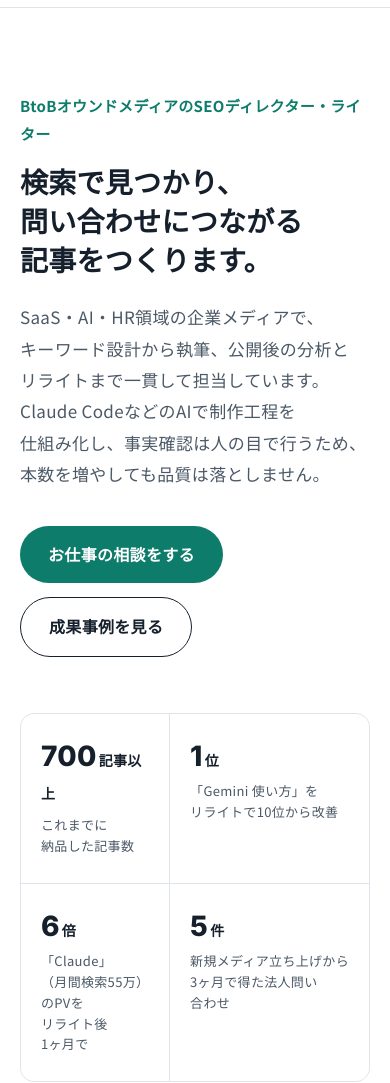
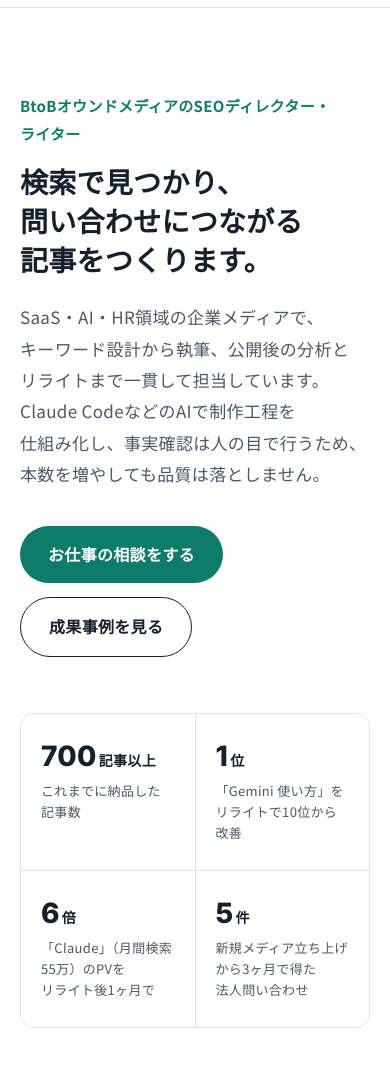
Before and after one commit to yukinjou0127-spec/yukinjou0127-spec.github.io, a plain HTML site: page index.html in a window 390 px wide. Shown: the part 57-1140 px from the top of the page. Drawn offline with Linux system fonts and the light colour scheme.

Commit message:
Add files via upload

```diff
--- a/index.html
+++ b/index.html
@@ -36,7 +36,8 @@ a{color:var(--accent)}
 img{max-width:100%}
 .wrap{max-width:1040px;margin:0 auto;padding-inline:20px}
 section{padding-block:88px;scroll-margin-top:64px}
-h1,h2,h3,.lead,.desc,.problem p,.stat .cap{word-break:auto-phrase}
+h1,h2,h3,.lead,.desc,.role,.problem p,.stat .cap,.case dd,.service p,.step p{word-break:auto-phrase}
+.lead,.desc{text-wrap:pretty}
 section.soft{background:var(--soft)}
 .eyebrow{
   font-family:Inter,sans-serif;font-weight:800;font-size:13px;letter-spacing:.14em;
@@ -72,7 +73,7 @@ h2,.case h3{text-wrap:balance}
 .hero p.desc{color:var(--sub);max-width:680px;margin:0 0 36px;font-size:17px}
 .cta-row{display:flex;flex-wrap:wrap;gap:14px}
 .stats{
-  display:grid;grid-template-columns:repeat(4,1fr);gap:1px;background:var(--line);
+  display:grid;grid-template-columns:repeat(4,minmax(0,1fr));gap:1px;background:var(--line);
   border:1px solid var(--line);border-radius:var(--radius);overflow:hidden;margin-top:56px;
 }
 .stat{background:#fff;padding:26px 20px}
@@ -156,7 +157,7 @@ footer{background:var(--ink);color:#8c99a6;text-align:center;font-size:13px;padd
 
 @media (max-width:860px){
   nav{display:none}
-  .stats{grid-template-columns:repeat(2,1fr)}
+  .stats{grid-template-columns:repeat(2,minmax(0,1fr))}
   .problems,.services,.voices,.two{grid-template-columns:1fr}
   .case dl{grid-template-columns:1fr;gap:14px}
   section{padding-block:64px}
```
